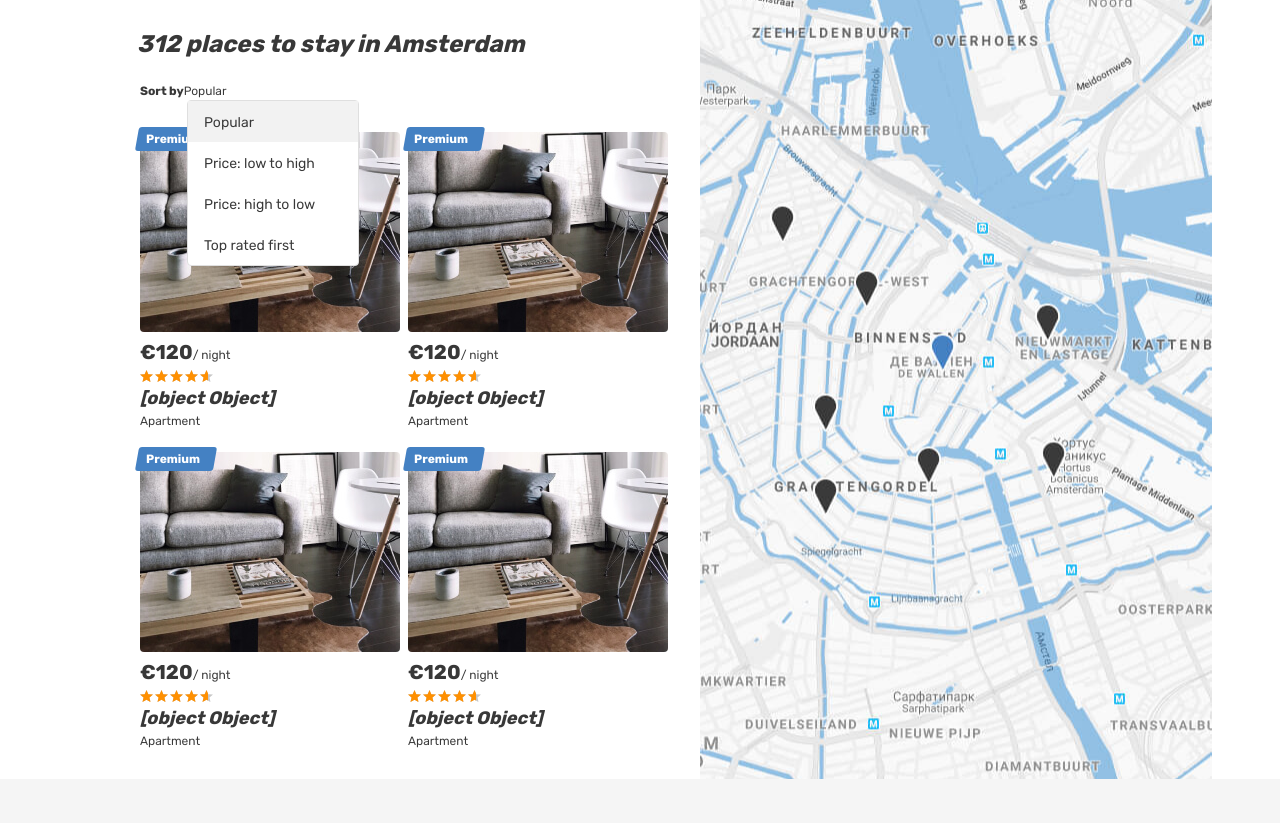
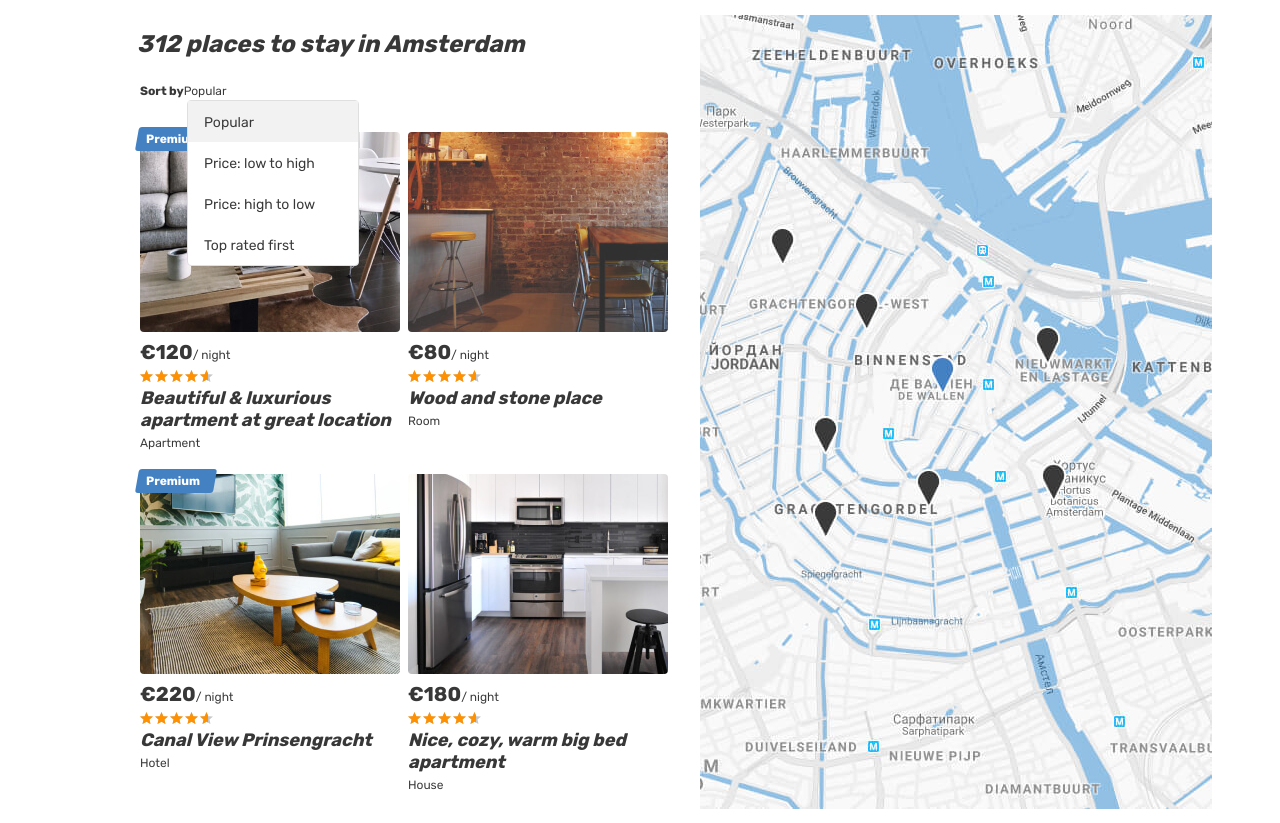
Before and after one commit to Funky-Juice/six-sities-angular, an Angular app: page / in a window 1280 px wide. Before the commit the page ends 800 px from the top, so only its background shows below. Built offline with nearby package versions, Linux system fonts and the light colour scheme.

Commit message:
моковые данные для офферов

```diff
--- a/src/app/home-page/home-page.component.ts
+++ b/src/app/home-page/home-page.component.ts
@@ -1,5 +1,6 @@
 import {Component, OnInit} from '@angular/core';
 import {Offer} from '../shared/interfaces';
+import {offers} from '../../assets/mocks/offers';
 
 @Component({
   selector: 'app-home-page',
@@ -8,12 +9,7 @@ import {Offer} from '../shared/interfaces';
 })
 export class HomePageComponent implements OnInit {
 
-  offers: Offer[] = [
-    {title: `Beautiful &amp; luxurious apartment at great location`},
-    {title: `Wood and stone place`},
-    {title: `Canal View Prinsengracht`},
-    {title: `Nice, cozy, warm big bed apartment`}
-  ];
+  offers: Offer[] = offers;
 
   constructor() {
   }
--- a/src/app/shared/components/offer/offer.component.html
+++ b/src/app/shared/components/offer/offer.component.html
@@ -1,35 +1,39 @@
 <article class="cities__place-card place-card">
-  <div class="place-card__mark">
+  <div *ngIf="offer.isPremium" class="place-card__mark">
     <span>Premium</span>
   </div>
+
   <div class="cities__image-wrapper place-card__image-wrapper">
     <a href="#">
-      <img class="place-card__image" src="../assets/img/apartment-01.jpg" width="260" height="200"
+      <img class="place-card__image" src='assets/img/{{ offer.img }}' width="260" height="200"
            alt="Place image">
     </a>
   </div>
+
   <div class="place-card__info">
     <div class="place-card__price-wrapper">
       <div class="place-card__price">
-        <b class="place-card__price-value">&euro;120</b>
+        <b class="place-card__price-value">&euro;{{ offer.price }}</b>
         <span class="place-card__price-text">&#47;&nbsp;night</span>
       </div>
       <button class="place-card__bookmark-button button" type="button">
         <svg class="place-card__bookmark-icon" width="18" height="19">
           <use xlink:href="#icon-bookmark"></use>
         </svg>
-        <span class="visually-hidden">To bookmarks</span>
+        <span class="visually-hidden">{{ offer.isFavorite ? 'In bookmarks' : 'To bookmarks' }}</span>
       </button>
     </div>
+
     <div class="place-card__rating rating">
       <div class="place-card__stars rating__stars">
-        <span style="width: 93%"></span>
+        <span style="width: 93%">{{ offer.rating }}</span>
         <span class="visually-hidden">Rating</span>
       </div>
     </div>
+
     <h2 class="place-card__name">
-      <a href="#">{{ offer }}</a>
+      <a href="#">{{ offer.title }}</a>
     </h2>
-    <p class="place-card__type">Apartment</p>
+    <p class="place-card__type">{{ offer.type }}</p>
   </div>
 </article>
--- a/src/app/shared/interfaces.ts
+++ b/src/app/shared/interfaces.ts
@@ -1,3 +1,17 @@
+
+export enum OfferType {
+  APARTMENT = 'Apartment',
+  ROOM = 'Room',
+  HOUSE = 'House',
+  HOTEL = 'Hotel'
+}
+
 export interface Offer {
+  type: OfferType;
+  rating: number;
+  price: number;
+  img: string;
   title: string;
+  isPremium: boolean;
+  isFavorite: boolean;
 }
--- /dev/null
+++ b/src/assets/mocks/offers.ts
@@ -0,0 +1,40 @@
+import {OfferType} from '../../app/shared/interfaces';
+
+export const offers = [
+  {
+    type: OfferType.APARTMENT,
+    price: 120,
+    title: `Beautiful & luxurious apartment at great location`,
+    img: `apartment-01.jpg`,
+    rating: 5,
+    isPremium: true,
+    isFavorite: false
+  },
+  {
+    type: OfferType.ROOM,
+    price: 80,
+    title: `Wood and stone place`,
+    img: `room.jpg`,
+    rating: 3,
+    isPremium: false,
+    isFavorite: true
+  },
+  {
+    type: OfferType.HOTEL,
+    price: 220,
+    title: `Canal View Prinsengracht`,
+    img: `apartment-02.jpg`,
+    rating: 5,
+    isPremium: true,
+    isFavorite: false
+  },
+  {
+    type: OfferType.HOUSE,
+    price: 180,
+    title: `Nice, cozy, warm big bed apartment`,
+    img: `apartment-03.jpg`,
+    rating: 4,
+    isPremium: false,
+    isFavorite: false
+  }
+];
```
